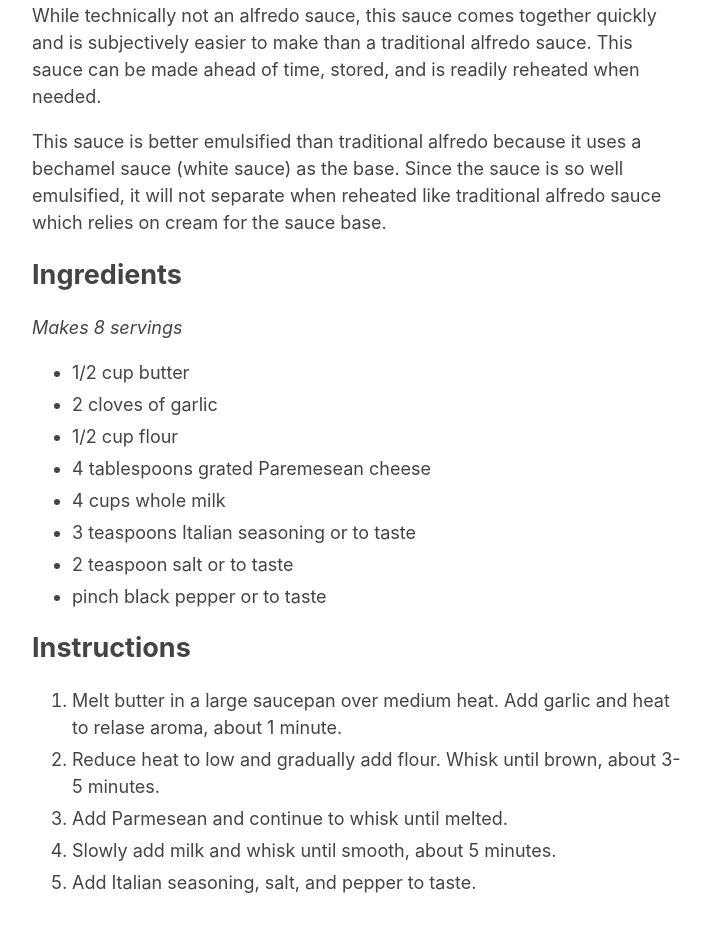
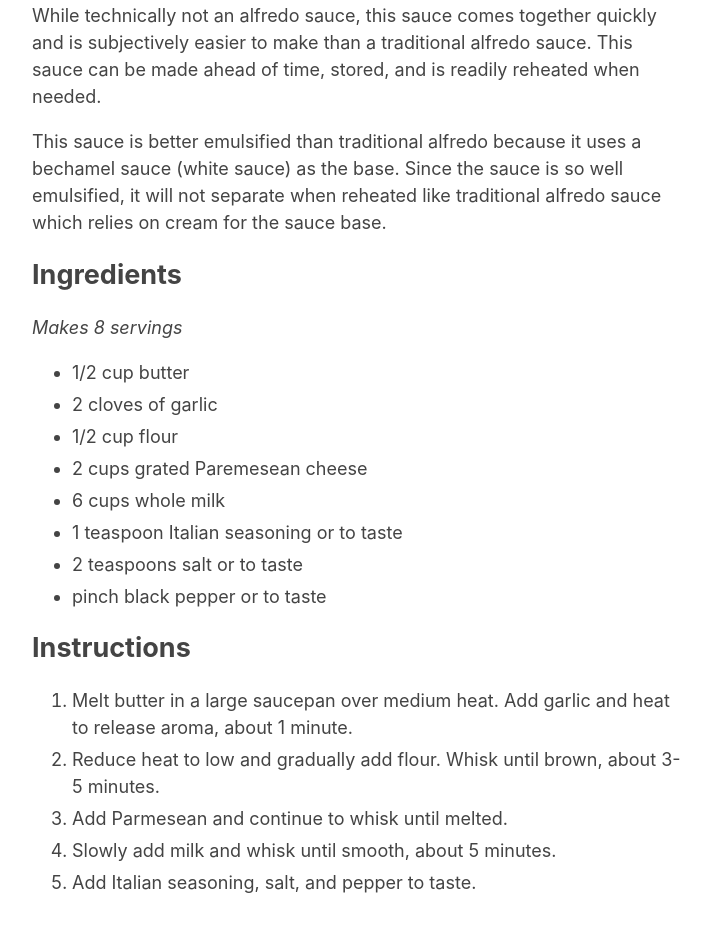
Before and after one commit to taterHotDish/odin-recipes, a plain HTML site: page recipes/easy-alfredo-sauce.html in a window 1280 px wide. Shown: the part 166-1098 px from the top of the page, without its empty margins (283-994 px from the left). Drawn offline with Linux system fonts and the light colour scheme.

Commit message:
Modified quantities to taste

```diff
--- a/recipes/easy-alfredo-sauce.html
+++ b/recipes/easy-alfredo-sauce.html
@@ -29,15 +29,15 @@
         <li>1/2 cup butter</li>
         <li>2 cloves of garlic</li>
         <li>1/2 cup flour</li>
-        <li>4 tablespoons grated Paremesean cheese</li>
-        <li>4 cups whole milk</li>
-        <li>3 teaspoons Italian seasoning or to taste</li>
-        <li>2 teaspoon salt or to taste</li>
+        <li>2 cups grated Paremesean cheese</li>
+        <li>6 cups whole milk</li>
+        <li>1 teaspoon Italian seasoning or to taste</li>
+        <li>2 teaspoons salt or to taste</li>
         <li>pinch black pepper or to taste</li>
     </ul>
     <h2>Instructions</h2>
     <ol>
-        <li>Melt butter in a large saucepan over medium heat. Add garlic and heat to relase aroma, about 1 minute.</li>
+        <li>Melt butter in a large saucepan over medium heat. Add garlic and heat to release aroma, about 1 minute.</li>
         <li>Reduce heat to low and gradually add flour. Whisk until brown, about 3-5 minutes.</li>
         <li>Add Parmesean and continue to whisk until melted.</li>
         <li>Slowly add milk and whisk until smooth, about 5 minutes.</li>
```
